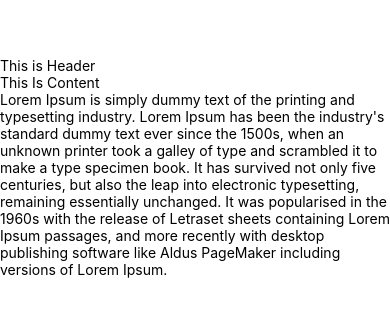
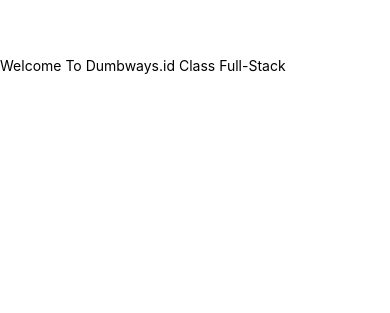
Before and after one commit to adhxabre/reactnative-fundamental-result, a React Native app: screen / in a window 390 px wide. Shown: the part 143-456 px from the top of the page. Built offline with nearby package versions, Linux system fonts and the light colour scheme.

Commit message:
Embedding Expression

```diff
--- a/App.js
+++ b/App.js
@@ -2,16 +2,15 @@
 import React from "react";
 import { View } from "react-native";
 
-//Import Component
-import Content from "./src/components/Content";
-import Header from "./src/components/Header";
+//Import Screen
+import EmbedExpression from "./src/screens/EmbedExpression";
 
 export default function App() {
   return (
     <View style={{ marginTop: 200 }}>
       <StatusBar />
-      <Header />
-      <Content />
+      {/* Use Component */}
+      <EmbedExpression />
     </View>
   );
 }
--- a/src/components/Content.js
+++ /dev/null
@@ -1,22 +0,0 @@
-import { StatusBar } from "expo-status-bar";
-import React from "react";
-import { View, Text } from "react-native";
-
-export default function Content() {
-  return (
-    <View>
-      <Text>This Is Content</Text>
-      <Text>
-        Lorem Ipsum is simply dummy text of the printing and typesetting
-        industry. Lorem Ipsum has been the industry's standard dummy text ever
-        since the 1500s, when an unknown printer took a galley of type and
-        scrambled it to make a type specimen book. It has survived not only five
-        centuries, but also the leap into electronic typesetting, remaining
-        essentially unchanged. It was popularised in the 1960s with the release
-        of Letraset sheets containing Lorem Ipsum passages, and more recently
-        with desktop publishing software like Aldus PageMaker including versions
-        of Lorem Ipsum.
-      </Text>
-    </View>
-  );
-}
--- a/src/components/Header.js
+++ /dev/null
@@ -1,11 +0,0 @@
-import { StatusBar } from "expo-status-bar";
-import React from "react";
-import { View, Text } from "react-native";
-
-export default function Header() {
-  return (
-    <View>
-      <Text>This is Header</Text>
-    </View>
-  );
-}
--- /dev/null
+++ b/src/screens/EmbedExpression.js
@@ -0,0 +1,22 @@
+import { StatusBar } from "expo-status-bar";
+import React from "react";
+import { View, Text } from "react-native";
+
+export default function EmbedExpression() {
+  // Create Function Here
+  function getMajor() {
+    return "Full-Stack";
+  }
+  // Create a variable Here
+  const companyName = "Dumbways.id";
+
+  return (
+    <View>
+      <StatusBar />
+      {/* Code Here */}
+      <Text>
+        Welcome To {companyName} Class {getMajor()}
+      </Text>
+    </View>
+  );
+}
```
